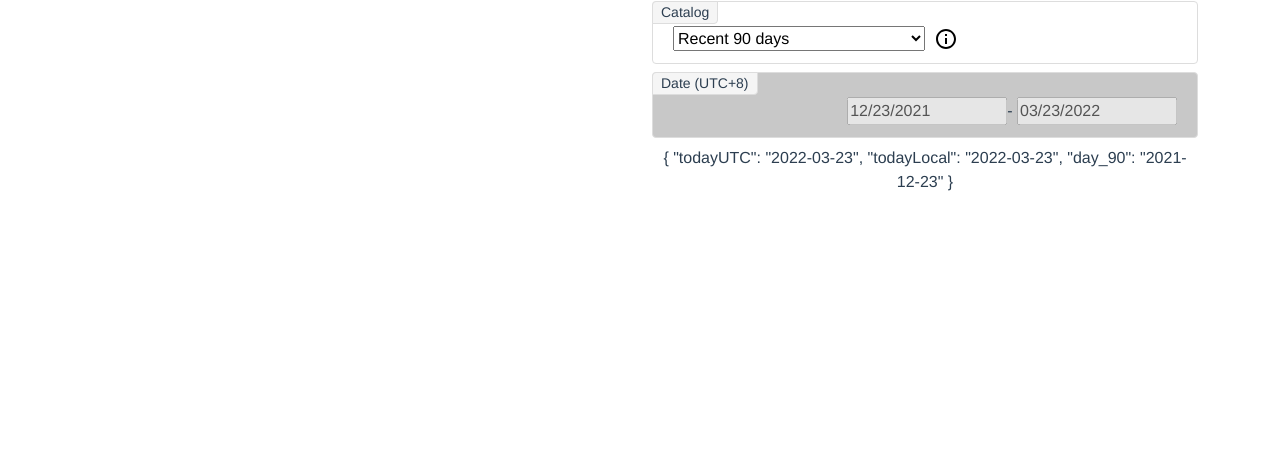
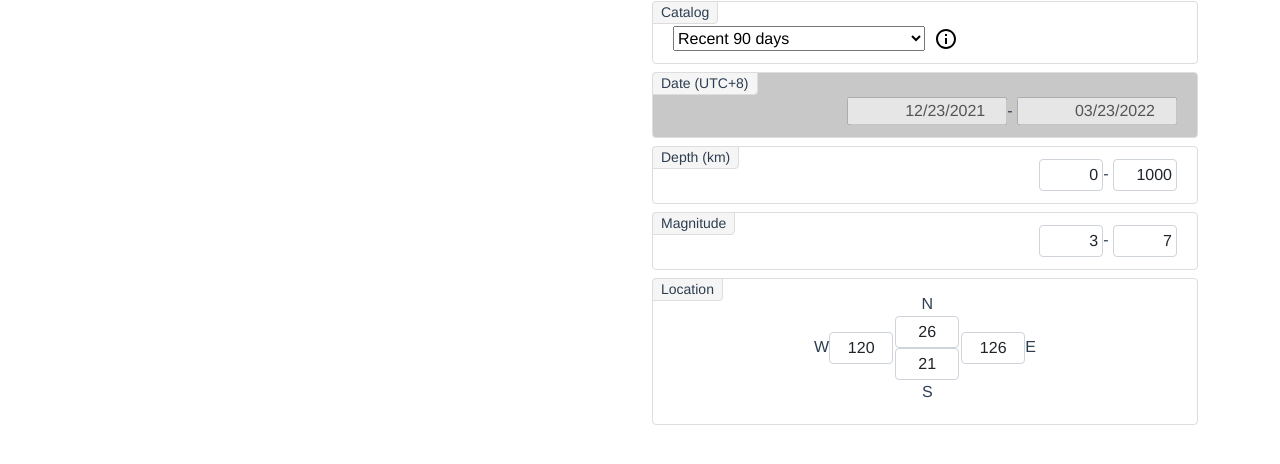
Before and after one commit to joshchunghung/seisVue, a Vue app: page / in a window 1280 px wide. Shown: the part 226-690 px from the top of the page. Built offline with nearby package versions, Linux system fonts and the light colour scheme.

Commit message:
新增ui

```diff
--- a/package.json
+++ b/package.json
@@ -13,9 +13,10 @@
     "bootstrap": "^5.1.3",
     "core-js": "^3.8.3",
     "leaflet": "^1.7.1",
+    "vee-validate": "^4.5.10",
     "vue": "^3.2.13",
     "vue-router": "^4.0.3",
-    "vuex": "^4.0.0"
+    "vuex": "^4.0.2"
   },
   "devDependencies": {
     "@typescript-eslint/eslint-plugin": "^5.4.0",
--- a/src/assets/css/panel.css
+++ b/src/assets/css/panel.css
@@ -5,7 +5,7 @@
   margin: 8px 0;
 }
 
-  .base-panel>div {
+.base-panel > div {
   margin: 4px 20px;
 }
 
@@ -17,7 +17,7 @@
   position: relative;
 }
 
-  .panel>div {
+.panel > div {
   margin: 4px 20px;
 }
 
@@ -46,11 +46,11 @@
   position: absolute;
 }
 
-  .panel .panel-label-corner+div {
+.panel .panel-label-corner + div {
   margin-top: 24px;
 }
 
-  .panel .panel-label-corner+div.panel-tight {
+.panel .panel-label-corner + div.panel-tight {
   margin-top: 12px;
 }
 
@@ -58,3 +58,20 @@
   display: inline-block;
   margin: 0 -25%;
 }
+
+#filter .form-control {
+  display: inline-block;
+  width: auto;
+  vertical-align: middle;
+}
+
+#filter .form-control,
+#filter .btn {
+  padding: 5px 4px;
+  height: 2em;
+  line-height: 1;
+}
+
+#filter input.number {
+  width: 4em;
+}
--- a/src/components/dateUI.vue
+++ b/src/components/dateUI.vue
@@ -5,7 +5,7 @@
       <input
         type="date"
         name="date"
-        class="col-5"
+        class="col-5 text-end"
         min="1991-01-01"
         max="9999-12-31"
         :value="dateState.day_90"
@@ -14,18 +14,17 @@
       <input
         type="date"
         name="date"
-        class="col-5"
+        class="col-5 text-end"
         max="9999-12-31"
         :value="endTime"
         :disabled="isDateDisabled"
       />
     </div>
   </div>
-  <div>{{ dateState }}</div>
 </template>
 
 <script lang="ts">
-import { computed, defineComponent, onUpdated, reactive, ref } from "vue";
+import { defineComponent, onUpdated, reactive, ref } from "vue";
 import { calNowTime } from "@/assets/js/calNowTime";
 
 export default defineComponent({
@@ -42,25 +41,24 @@ export default defineComponent({
 
     onUpdated(() => {
       if (props.dateType === "Date (UTC+8)") {
-        isDateDisabled.value = true
-        backGroundStyle.value = "background-color: rgb(200, 200, 200)"
-        endTime.value = dateState.todayLocal
+        isDateDisabled.value = true;
+        backGroundStyle.value = "background-color: rgb(200, 200, 200)";
+        endTime.value = dateState.todayLocal;
       } else if (props.dateType === "Date (UTC)") {
-        isDateDisabled.value = false
-        backGroundStyle.value = "background-color: rgb(255, 255, 255)"
-        endTime.value = dateState.todayUTC
+        isDateDisabled.value = false;
+        backGroundStyle.value = "background-color: rgb(255, 255, 255)";
+        endTime.value = dateState.todayUTC;
       }
-    })
+    });
 
     return {
       isDateDisabled,
       backGroundStyle,
       dateState,
-      endTime
+      endTime,
     };
-  }
-})
-
+  },
+});
 </script>
 
 <style src="@/assets/css/panel.css" scoped></style>
--- /dev/null
+++ b/src/components/depthUI.vue
@@ -0,0 +1,35 @@
+<template>
+  <div class="panel">
+    <div class="panel-label panel-label-corner">Depth (km)</div>
+    <div class="panel-tight text-end">
+      <input
+        type="text"
+        class="col-5 form-control number text-end"
+        name="depth"
+        min="0"
+        value="0"
+      />-
+      <input
+        type="text"
+        class="col-5 form-control number text-end"
+        name="depth"
+        max="6371"
+        value="1000"
+      />
+    </div>
+  </div>
+</template>
+
+<script lang="ts">
+import { defineComponent } from "vue";
+export default defineComponent({
+  name: "depthUI",
+});
+</script>
+
+<style src="@/assets/css/panel.css" scoped></style>
+<style scoped>
+input {
+  width: 4em;
+}
+</style>
--- /dev/null
+++ b/src/components/locationUI.vue
@@ -0,0 +1,66 @@
+<template>
+  <div class="panel">
+    <div class="panel-label panel-label-corner">Location</div>
+    <div class="panel-tight text-center">
+      <table class="nsew-table">
+        <tbody>
+          <tr>
+            <td>
+              <label for="lonMin">W</label>
+              <input
+                type="text"
+                size="8"
+                class="form-control number text-center"
+                id="lonMin"
+                name="lonMin"
+                value="120"
+              />
+            </td>
+            <td>
+              <label for="latMax">N</label><br />
+              <input
+                type="text"
+                size="8"
+                class="form-control number text-center"
+                id="latMax"
+                name="latMax"
+                value="26"
+              />
+              <br />
+              <input
+                type="text"
+                size="8"
+                class="form-control number text-center"
+                id="latMin"
+                name="latMin"
+                value="21"
+              />
+              <br />
+              <label for="latMin">S</label>
+            </td>
+            <td>
+              <input
+                type="text"
+                size="8"
+                class="form-control number text-center"
+                id="lonMax"
+                name="lonMax"
+                value="126"
+              />
+              <label for="lonMax">E</label>
+            </td>
+          </tr>
+        </tbody>
+      </table>
+    </div>
+  </div>
+</template>
+
+<script lang="ts">
+import { defineComponent } from "vue";
+export default defineComponent({
+  name: "locationUI",
+});
+</script>
+
+<style src="@/assets/css/panel.css" scoped></style>
--- /dev/null
+++ b/src/components/magUI.vue
@@ -0,0 +1,18 @@
+<template>
+  <div class="panel">
+    <div class="panel-label panel-label-corner">Magnitude</div>
+    <div class="panel-tight text-end">
+      <input type="text" class="col-5 form-control number text-end" min="0" value="3" />-
+      <input type="text" class="col-5 form-control number text-end" max="10" value="7" />
+    </div>
+  </div>
+</template>
+
+<script lang="ts">
+import { defineComponent } from "vue";
+export default defineComponent({
+  name: "magUI",
+});
+</script>
+
+<style src="@/assets/css/panel.css" scoped></style>
--- a/src/views/seisMapView.vue
+++ b/src/views/seisMapView.vue
@@ -6,8 +6,11 @@
         <div id="map" class="col-lg-6 col-sm-12">
           <twMap />
         </div>
-        <div class="col-lg-6 col-sm-12">
+        <div id="filter" class="col-lg-6 col-sm-12">
           <catalogDateUI />
+          <depthUI />
+          <magUI />
+          <locationUI />
         </div>
       </div>
     </div>
@@ -19,13 +22,18 @@ import { defineComponent } from "vue";
 import headerTitle from "@/components/headerTitle.vue";
 import twMap from "@/components/twMap.vue";
 import catalogDateUI from "@/components/catalogDateUI.vue";
-
+import depthUI from "@/components/depthUI.vue";
+import magUI from "@/components/magUI.vue";
+import locationUI from "@/components/locationUI.vue";
 export default defineComponent({
   name: "seisMap",
   components: {
     headerTitle,
     twMap,
     catalogDateUI,
+    depthUI,
+    magUI,
+    locationUI,
   },
 });
 </script>
```
Also changed, not shown: 1 other file (tests, documents, lock files or other folders). Lines whose indentation alone changed are shown as unchanged.
